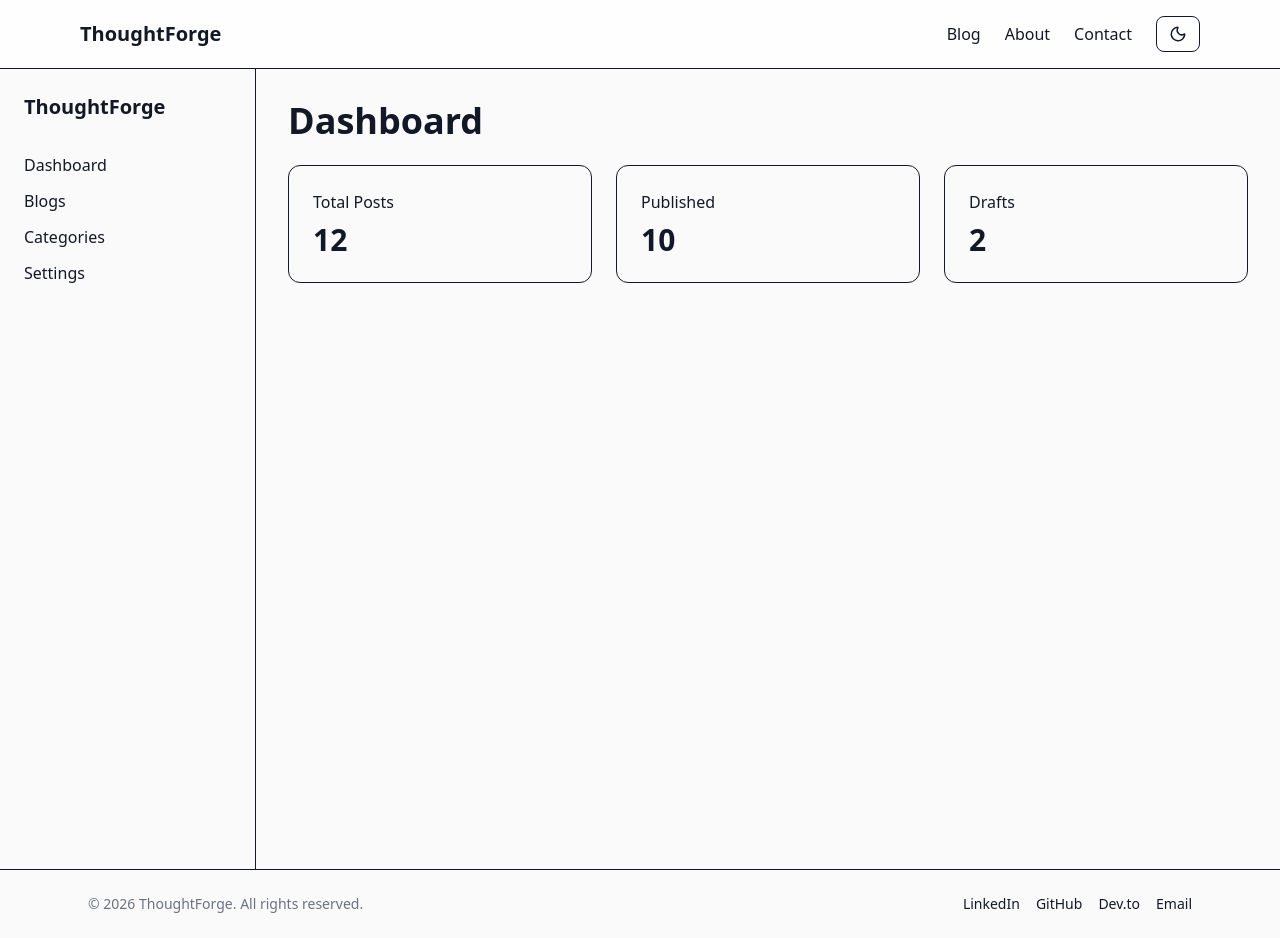
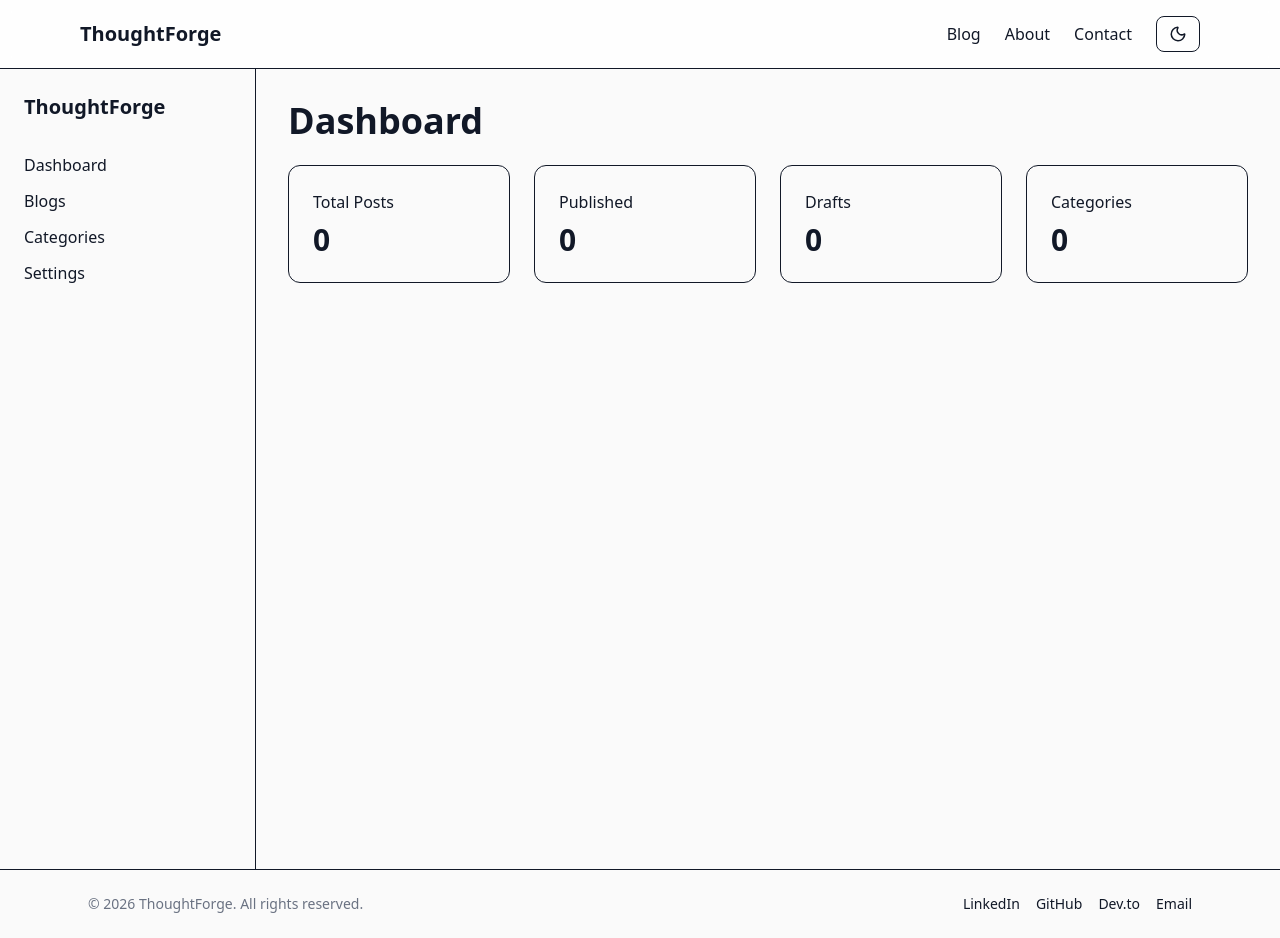
Before and after one commit to dainyjose/stackquill-web, a Next.js app: page /admin in a window 1280 px wide. Built offline with nearby package versions, Linux system fonts and the light colour scheme; no server answers; the database is empty.

Commit message:
feat: add dynamic dashboard statistics using Prisma

```diff
--- a/src/app/admin/page.tsx
+++ b/src/app/admin/page.tsx
@@ -1,22 +1,40 @@
-export default function AdminPage() {
+import { prisma } from "@/lib/prisma";
+
+export default async function AdminPage() {
+  const [totalPosts, publishedPosts, draftPosts, totalCategories] =
+    await Promise.all([
+      prisma.blog.count(),
+      prisma.blog.count({
+        where: { published: true },
+      }),
+      prisma.blog.count({
+        where: { published: false },
+      }),
+      prisma.category.count(),
+    ]);
   return (
     <div>
       <h1 className="mb-6 text-4xl font-bold">Dashboard</h1>
 
-      <div className="grid gap-6 md:grid-cols-3">
+      <div className="grid gap-6 md:grid-cols-4">
         <div className="rounded-xl border p-6">
           <h2>Total Posts</h2>
-          <p className="mt-2 text-3xl font-bold">12</p>
+          <p className="mt-2 text-3xl font-bold">{totalPosts}</p>
         </div>
 
         <div className="rounded-xl border p-6">
           <h2>Published</h2>
-          <p className="mt-2 text-3xl font-bold">10</p>
+          <p className="mt-2 text-3xl font-bold">{publishedPosts}</p>
         </div>
 
         <div className="rounded-xl border p-6">
           <h2>Drafts</h2>
-          <p className="mt-2 text-3xl font-bold">2</p>
+          <p className="mt-2 text-3xl font-bold">{draftPosts}</p>
+        </div>
+
+        <div className="rounded-xl border p-6">
+          <h2>Categories</h2>
+          <p className="mt-2 text-3xl font-bold">{totalCategories}</p>
         </div>
       </div>
     </div>
```
